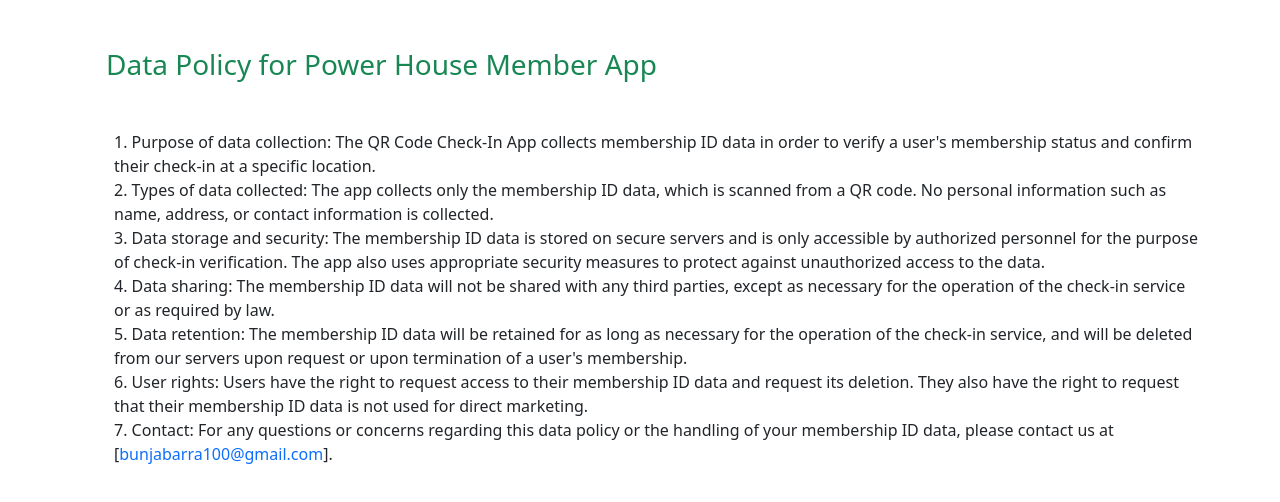
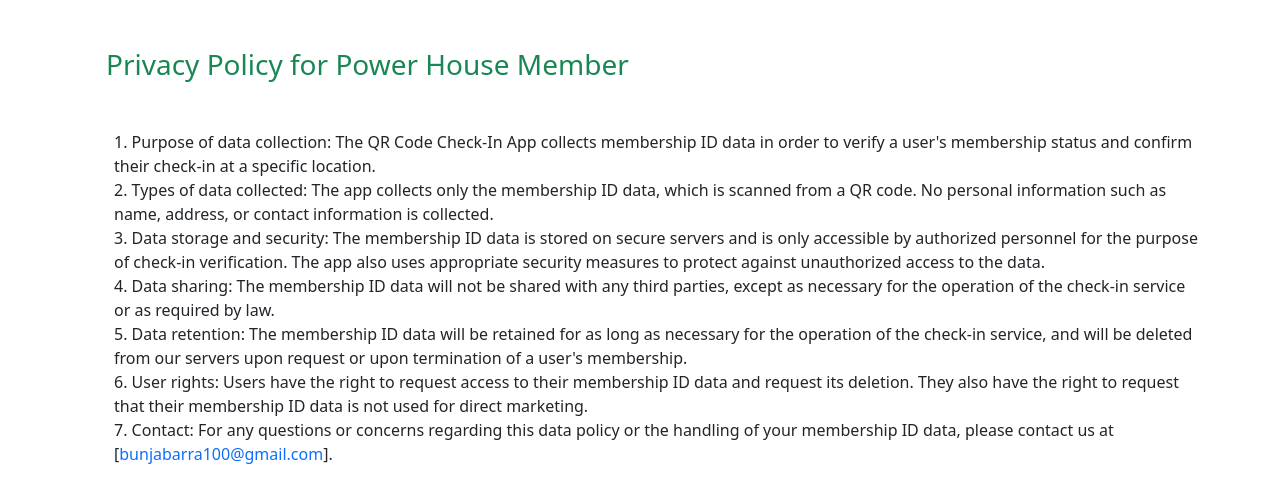
Before and after one commit to gooner202/power_house_member_app_data_privacy, a React (Create React App) app: page / in a window 1280 px wide. Shown: the top 502 px of the page. Built offline with nearby package versions, Linux system fonts and the light colour scheme.

Commit message:
change the title for the privacy policy

```diff
--- a/src/App.js
+++ b/src/App.js
@@ -7,7 +7,7 @@
         <div className="row">
             <div className="">
                 <div className="mx-4 my-5 text-success">
-                    <h3>Data Policy for Power House Member App</h3>
+                    <h3>Privacy Policy for Power House Member</h3>
                 </div>
                 <div>
 
```
